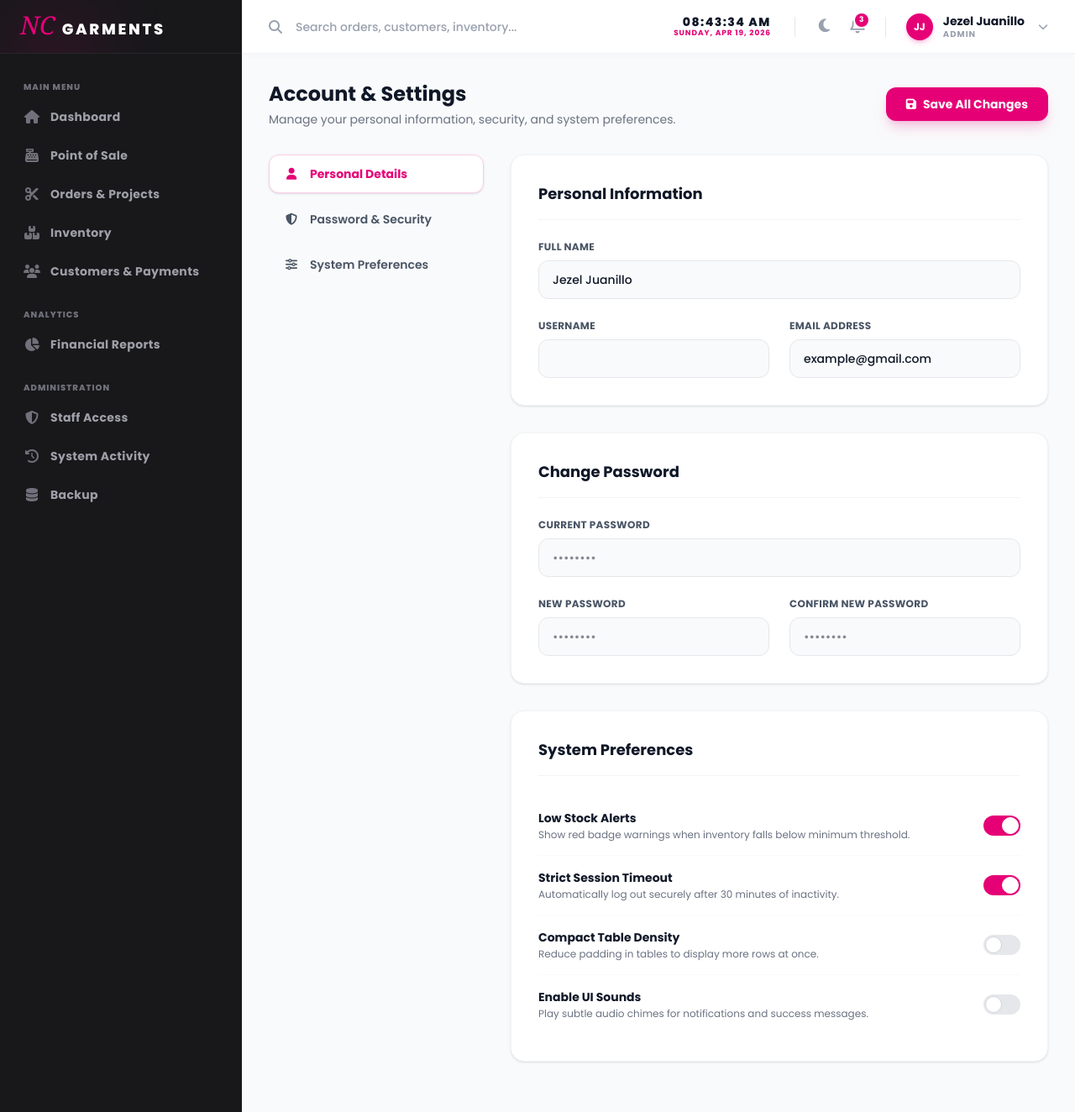
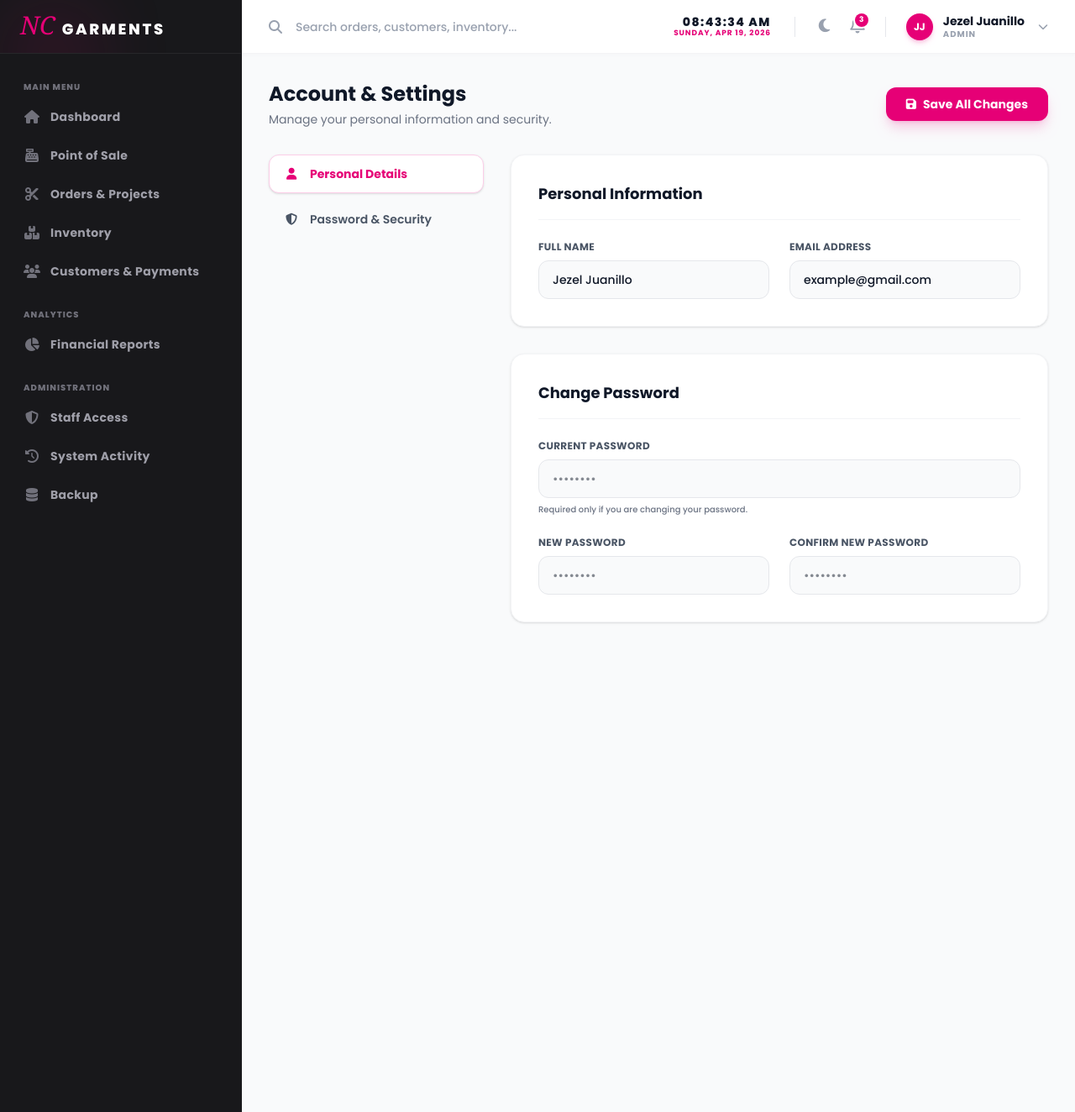
Before and after one commit to KiriyaGraysen/nc_garments, a PHP site: page /nc-garments/settings.php in a window 1280 px wide. Shown: the whole page at 84% size. Run offline with PHP 8.4, Linux system fonts and the light colour scheme; a user stored in the database is signed in; data comes from the database, SQL or seed files in the repository.

Commit message:
Added settings backend and remove some unnecessary settings, fixed code for login

```diff
--- a/settings.php
+++ b/settings.php
@@ -9,9 +9,9 @@ include 'includes/header.php';
     <div class="flex flex-col md:flex-row justify-between items-start md:items-center mb-8 gap-4">
         <div>
             <h2 class="text-2xl font-bold text-gray-900 dark:text-white transition-colors duration-500">Account & Settings</h2>
-            <p class="text-gray-500 dark:text-zinc-400 text-sm mt-1 transition-colors duration-500">Manage your personal information, security, and system preferences.</p>
+            <p class="text-gray-500 dark:text-zinc-400 text-sm mt-1 transition-colors duration-500">Manage your personal information and security.</p>
         </div>
-        <button class="bg-pink-600 hover:bg-pink-700 text-white px-6 py-2.5 rounded-xl text-sm font-bold transition-all duration-300 shadow-lg shadow-pink-600/20 hover:shadow-pink-600/40 flex items-center gap-2 cursor-pointer focus:outline-none">
+        <button id="save-btn" onclick="saveSettings()" class="bg-pink-600 hover:bg-pink-700 text-white px-6 py-2.5 rounded-xl text-sm font-bold transition-all duration-300 shadow-lg shadow-pink-600/20 hover:shadow-pink-600/40 flex items-center gap-2 cursor-pointer focus:outline-none">
             <i class="fa-solid fa-floppy-disk"></i> Save All Changes
         </button>
     </div>
@@ -26,9 +26,6 @@ include 'includes/header.php';
                 <a href="#security" class="settings-nav-link w-full flex items-center gap-3 px-4 py-3 text-gray-600 dark:text-zinc-400 hover:bg-gray-100 dark:hover:bg-zinc-900 rounded-xl font-semibold text-sm transition-all duration-300 text-left border border-transparent">
                     <i class="fa-solid fa-shield-halved w-5 text-center"></i> Password & Security
                 </a>
-                <a href="#system-prefs" class="settings-nav-link w-full flex items-center gap-3 px-4 py-3 text-gray-600 dark:text-zinc-400 hover:bg-gray-100 dark:hover:bg-zinc-900 rounded-xl font-semibold text-sm transition-all duration-300 text-left border border-transparent">
-                    <i class="fa-solid fa-sliders w-5 text-center"></i> System Preferences
-                </a>
             </div>
         </div>
 
@@ -38,19 +35,14 @@ include 'includes/header.php';
                 <h3 class="text-lg font-bold text-gray-900 dark:text-white mb-6 border-b border-gray-100 dark:border-zinc-800 pb-4">Personal Information</h3>
 
                 <div class="grid grid-cols-1 md:grid-cols-2 gap-6">
-                    <div class="md:col-span-2">
+                    <div>
                         <label class="block text-xs font-bold text-gray-600 dark:text-zinc-400 mb-2 uppercase tracking-wide">Full Name</label>
-                        <input type="text" value="<?php echo htmlspecialchars($admin['full_name'] ?? ''); ?>" autocomplete="name" class="w-full px-4 py-3 bg-gray-50 dark:bg-zinc-950 border border-gray-200 dark:border-zinc-800 text-gray-900 dark:text-white rounded-xl focus:outline-none focus:ring-2 focus:ring-pink-500 focus:border-transparent transition-colors duration-500 text-sm font-medium">
-                    </div>
-
-                    <div>
-                        <label class="block text-xs font-bold text-gray-600 dark:text-zinc-400 mb-2 uppercase tracking-wide">Username</label>
-                        <input type="text" value="<?php echo htmlspecialchars($admin['username'] ?? ''); ?>" autocomplete="username" class="w-full px-4 py-3 bg-gray-50 dark:bg-zinc-950 border border-gray-200 dark:border-zinc-800 text-gray-900 dark:text-white rounded-xl focus:outline-none focus:ring-2 focus:ring-pink-500 focus:border-transparent transition-colors duration-500 text-sm font-medium">
+                        <input type="text" id="full_name" value="<?php echo htmlspecialchars($admin['full_name'] ?? ''); ?>" autocomplete="name" class="w-full px-4 py-3 bg-gray-50 dark:bg-zinc-950 border border-gray-200 dark:border-zinc-800 text-gray-900 dark:text-white rounded-xl focus:outline-none focus:ring-2 focus:ring-pink-500 focus:border-transparent transition-colors duration-500 text-sm font-medium">
                     </div>
 
                     <div>
                         <label class="block text-xs font-bold text-gray-600 dark:text-zinc-400 mb-2 uppercase tracking-wide">Email Address</label>
-                        <input type="email" value="<?php echo htmlspecialchars($admin['email'] ?? ''); ?>" autocomplete="email" placeholder="admin@example.com" class="w-full px-4 py-3 bg-gray-50 dark:bg-zinc-950 border border-gray-200 dark:border-zinc-800 text-gray-900 dark:text-white rounded-xl focus:outline-none focus:ring-2 focus:ring-pink-500 focus:border-transparent transition-colors duration-500 text-sm font-medium">
+                        <input type="email" id="email" value="<?php echo htmlspecialchars($admin['email'] ?? ''); ?>" autocomplete="email" placeholder="admin@example.com" class="w-full px-4 py-3 bg-gray-50 dark:bg-zinc-950 border border-gray-200 dark:border-zinc-800 text-gray-900 dark:text-white rounded-xl focus:outline-none focus:ring-2 focus:ring-pink-500 focus:border-transparent transition-colors duration-500 text-sm font-medium">
                     </div>
                 </div>
             </div>
@@ -61,66 +53,19 @@ include 'includes/header.php';
                 <div class="grid grid-cols-1 md:grid-cols-2 gap-6">
                     <div class="md:col-span-2">
                         <label class="block text-xs font-bold text-gray-600 dark:text-zinc-400 mb-2 uppercase tracking-wide">Current Password</label>
-                        <input type="password" autocomplete="new-password" placeholder="••••••••" class="w-full px-4 py-3 bg-gray-50 dark:bg-zinc-950 border border-gray-200 dark:border-zinc-800 text-gray-900 dark:text-white rounded-xl focus:outline-none focus:ring-2 focus:ring-pink-500 focus:border-transparent transition-colors duration-500 text-sm font-medium">
+                        <input type="password" id="current_password" autocomplete="new-password" placeholder="••••••••" class="w-full px-4 py-3 bg-gray-50 dark:bg-zinc-950 border border-gray-200 dark:border-zinc-800 text-gray-900 dark:text-white rounded-xl focus:outline-none focus:ring-2 focus:ring-pink-500 focus:border-transparent transition-colors duration-500 text-sm font-medium">
+                        <p class="text-[10px] font-medium text-gray-500 dark:text-zinc-500 mt-1.5">Required only if you are changing your password.</p>
                     </div>
 
                     <div>
                         <label class="block text-xs font-bold text-gray-600 dark:text-zinc-400 mb-2 uppercase tracking-wide">New Password</label>
-                        <input type="password" autocomplete="new-password" placeholder="••••••••" class="w-full px-4 py-3 bg-gray-50 dark:bg-zinc-950 border border-gray-200 dark:border-zinc-800 text-gray-900 dark:text-white rounded-xl focus:outline-none focus:ring-2 focus:ring-pink-500 focus:border-transparent transition-colors duration-500 text-sm font-medium">
+                        <input type="password" id="new_password" autocomplete="new-password" placeholder="••••••••" class="w-full px-4 py-3 bg-gray-50 dark:bg-zinc-950 border border-gray-200 dark:border-zinc-800 text-gray-900 dark:text-white rounded-xl focus:outline-none focus:ring-2 focus:ring-pink-500 focus:border-transparent transition-colors duration-500 text-sm font-medium">
                     </div>
 
                     <div>
                         <label class="block text-xs font-bold text-gray-600 dark:text-zinc-400 mb-2 uppercase tracking-wide">Confirm New Password</label>
-                        <input type="password" autocomplete="new-password" placeholder="••••••••" class="w-full px-4 py-3 bg-gray-50 dark:bg-zinc-950 border border-gray-200 dark:border-zinc-800 text-gray-900 dark:text-white rounded-xl focus:outline-none focus:ring-2 focus:ring-pink-500 focus:border-transparent transition-colors duration-500 text-sm font-medium">
+                        <input type="password" id="confirm_password" autocomplete="new-password" placeholder="••••••••" class="w-full px-4 py-3 bg-gray-50 dark:bg-zinc-950 border border-gray-200 dark:border-zinc-800 text-gray-900 dark:text-white rounded-xl focus:outline-none focus:ring-2 focus:ring-pink-500 focus:border-transparent transition-colors duration-500 text-sm font-medium">
                     </div>
-                </div>
-            </div>
-
-            <div id="system-prefs" class="settings-section bg-white dark:bg-zinc-900 rounded-2xl shadow-sm border border-gray-100 dark:border-zinc-800 p-6 md:p-8 transition-colors duration-500 scroll-mt-8">
-                <h3 class="text-lg font-bold text-gray-900 dark:text-white mb-6 border-b border-gray-100 dark:border-zinc-800 pb-4">System Preferences</h3>
-
-                <div class="flex items-center justify-between py-4 border-b border-gray-50 dark:border-zinc-800/50">
-                    <div>
-                        <h4 class="text-sm font-bold text-gray-900 dark:text-white">Low Stock Alerts</h4>
-                        <p class="text-xs text-gray-500 dark:text-zinc-400 mt-0.5">Show red badge warnings when inventory falls below minimum threshold.</p>
-                    </div>
-                    <label class="relative inline-flex items-center cursor-pointer">
-                        <input type="checkbox" value="" class="sr-only peer" checked>
-                        <div class="w-11 h-6 bg-gray-200 peer-focus:outline-none peer-focus:ring-2 peer-focus:ring-pink-300 dark:peer-focus:ring-pink-800 rounded-full peer dark:bg-zinc-700 peer-checked:after:translate-x-full peer-checked:after:border-white after:content-[''] after:absolute after:top-[2px] after:left-[2px] after:bg-white after:border-gray-300 after:border after:rounded-full after:h-5 after:w-5 after:transition-all dark:border-gray-600 peer-checked:bg-pink-600"></div>
-                    </label>
-                </div>
-
-                <div class="flex items-center justify-between py-4 border-b border-gray-50 dark:border-zinc-800/50">
-                    <div>
-                        <h4 class="text-sm font-bold text-gray-900 dark:text-white">Strict Session Timeout</h4>
-                        <p class="text-xs text-gray-500 dark:text-zinc-400 mt-0.5">Automatically log out securely after 30 minutes of inactivity.</p>
-                    </div>
-                    <label class="relative inline-flex items-center cursor-pointer">
-                        <input type="checkbox" value="" class="sr-only peer" checked>
-                        <div class="w-11 h-6 bg-gray-200 peer-focus:outline-none peer-focus:ring-2 peer-focus:ring-pink-300 dark:peer-focus:ring-pink-800 rounded-full peer dark:bg-zinc-700 peer-checked:after:translate-x-full peer-checked:after:border-white after:content-[''] after:absolute after:top-[2px] after:left-[2px] after:bg-white after:border-gray-300 after:border after:rounded-full after:h-5 after:w-5 after:transition-all dark:border-gray-600 peer-checked:bg-pink-600"></div>
-                    </label>
-                </div>
-
-                <div class="flex items-center justify-between py-4 border-b border-gray-50 dark:border-zinc-800/50">
-                    <div>
-                        <h4 class="text-sm font-bold text-gray-900 dark:text-white">Compact Table Density</h4>
-                        <p class="text-xs text-gray-500 dark:text-zinc-400 mt-0.5">Reduce padding in tables to display more rows at once.</p>
-                    </div>
-                    <label class="relative inline-flex items-center cursor-pointer">
-                        <input type="checkbox" value="" class="sr-only peer">
-                        <div class="w-11 h-6 bg-gray-200 peer-focus:outline-none peer-focus:ring-2 peer-focus:ring-pink-300 dark:peer-focus:ring-pink-800 rounded-full peer dark:bg-zinc-700 peer-checked:after:translate-x-full peer-checked:after:border-white after:content-[''] after:absolute after:top-[2px] after:left-[2px] after:bg-white after:border-gray-300 after:border after:rounded-full after:h-5 after:w-5 after:transition-all dark:border-gray-600 peer-checked:bg-pink-600"></div>
-                    </label>
-                </div>
-
-                <div class="flex items-center justify-between py-4">
-                    <div>
-                        <h4 class="text-sm font-bold text-gray-900 dark:text-white">Enable UI Sounds</h4>
-                        <p class="text-xs text-gray-500 dark:text-zinc-400 mt-0.5">Play subtle audio chimes for notifications and success messages.</p>
-                    </div>
-                    <label class="relative inline-flex items-center cursor-pointer">
-                        <input type="checkbox" value="" class="sr-only peer">
-                        <div class="w-11 h-6 bg-gray-200 peer-focus:outline-none peer-focus:ring-2 peer-focus:ring-pink-300 dark:peer-focus:ring-pink-800 rounded-full peer dark:bg-zinc-700 peer-checked:after:translate-x-full peer-checked:after:border-white after:content-[''] after:absolute after:top-[2px] after:left-[2px] after:bg-white after:border-gray-300 after:border after:rounded-full after:h-5 after:w-5 after:transition-all dark:border-gray-600 peer-checked:bg-pink-600"></div>
-                    </label>
                 </div>
             </div>
 
@@ -128,50 +73,159 @@ include 'includes/header.php';
     </div>
 </main>
 
+<div id="global-alert-modal" class="fixed inset-0 z-[90] hidden flex items-center justify-center p-4">
+    <div class="absolute inset-0 bg-black/60 backdrop-blur-sm transition-opacity" onclick="closeGlobalAlert()"></div>
+    <div class="relative bg-white dark:bg-zinc-900 rounded-2xl w-full max-w-sm shadow-2xl overflow-hidden flex flex-col border border-gray-100 dark:border-zinc-800 transform scale-95 opacity-0 transition-all duration-200" id="global-alert-box">
+        <div class="p-6 text-center">
+            <div id="global-alert-icon-wrapper" class="w-16 h-16 bg-pink-100 dark:bg-pink-500/20 text-pink-600 dark:text-pink-400 rounded-full flex items-center justify-center mx-auto mb-4 text-2xl border border-pink-200 dark:border-pink-500/30">
+                <i id="global-alert-icon" class="fa-solid fa-circle-info"></i>
+            </div>
+            <h3 id="global-alert-title" class="text-xl font-bold text-gray-900 dark:text-white mb-2">Notice</h3>
+            <p id="global-alert-msg" class="text-sm font-medium text-gray-600 dark:text-zinc-400 leading-relaxed whitespace-pre-wrap"></p>
+        </div>
+        <div class="px-6 py-4 border-t border-gray-100 dark:border-zinc-800 bg-gray-50/50 dark:bg-zinc-950/30 flex justify-center">
+            <button onclick="closeGlobalAlert()" class="bg-pink-600 hover:bg-pink-700 text-white px-8 py-2.5 rounded-xl text-sm font-bold shadow-md shadow-pink-600/20 focus:outline-none transition-all w-full">Got it</button>
+        </div>
+    </div>
+</div>
+
 <script>
+    // --- GLOBAL MODAL OVERRIDES ---
+    function customAlert(message, title = "Notice", type = "info") {
+        const modal = document.getElementById('global-alert-modal');
+        const box = document.getElementById('global-alert-box');
+        const msgEl = document.getElementById('global-alert-msg');
+        const titleEl = document.getElementById('global-alert-title');
+        const iconWrapper = document.getElementById('global-alert-icon-wrapper');
+        const icon = document.getElementById('global-alert-icon');
+
+        msgEl.textContent = message;
+        titleEl.textContent = title;
+
+        iconWrapper.className = "w-16 h-16 rounded-full flex items-center justify-center mx-auto mb-4 text-2xl border ";
+        if (type === "error") {
+            iconWrapper.className += "bg-rose-100 dark:bg-rose-500/20 text-rose-600 dark:text-rose-400 border-rose-200 dark:border-rose-500/30";
+            icon.className = "fa-solid fa-circle-xmark";
+        } else if (type === "success") {
+            iconWrapper.className += "bg-emerald-100 dark:bg-emerald-500/20 text-emerald-600 dark:text-emerald-400 border-emerald-200 dark:border-emerald-500/30";
+            icon.className = "fa-solid fa-circle-check";
+        } else if (type === "warning") {
+            iconWrapper.className += "bg-amber-100 dark:bg-amber-500/20 text-amber-600 dark:text-amber-400 border-amber-200 dark:border-amber-500/30";
+            icon.className = "fa-solid fa-triangle-exclamation";
+        } else {
+            iconWrapper.className += "bg-pink-100 dark:bg-pink-500/20 text-pink-600 dark:text-pink-400 border-pink-200 dark:border-pink-500/30";
+            icon.className = "fa-solid fa-circle-info";
+        }
+
+        modal.classList.remove('hidden');
+        setTimeout(() => {
+            box.classList.remove('scale-95', 'opacity-0');
+            box.classList.add('scale-100', 'opacity-100');
+        }, 10);
+    }
+
+    function closeGlobalAlert() {
+        const modal = document.getElementById('global-alert-modal');
+        const box = document.getElementById('global-alert-box');
+        box.classList.remove('scale-100', 'opacity-100');
+        box.classList.add('scale-95', 'opacity-0');
+        setTimeout(() => modal.classList.add('hidden'), 200);
+    }
+
+    // 🚨 BACKEND SAVING LOGIC
+    async function saveSettings() {
+        const btn = document.getElementById('save-btn');
+        const originalText = btn.innerHTML;
+
+        const fullName = document.getElementById('full_name').value.trim();
+        const email = document.getElementById('email').value.trim();
+        const currentPassword = document.getElementById('current_password').value;
+        const newPassword = document.getElementById('new_password').value;
+        const confirmPassword = document.getElementById('confirm_password').value;
+
+        if (!fullName || !email) {
+            customAlert("Full Name and Email Address cannot be blank.", "Missing Required Fields", "error");
+            return;
+        }
+
+        if (newPassword !== '' && newPassword !== confirmPassword) {
+            customAlert("Your new passwords do not match. Please retype them carefully.", "Password Mismatch", "error");
+            return;
+        }
+
+        if (newPassword !== '' && currentPassword === '') {
+            customAlert("You must enter your Current Password to set a new one.", "Verification Required", "warning");
+            return;
+        }
+
+        btn.innerHTML = '<i class="fa-solid fa-spinner fa-spin"></i> Saving...';
+        btn.disabled = true;
+
+        try {
+            const response = await fetch('actions/save_settings.php', {
+                method: 'POST',
+                headers: { 'Content-Type': 'application/json' },
+                body: JSON.stringify({
+                    full_name: fullName,
+                    email: email,
+                    current_password: currentPassword,
+                    new_password: newPassword
+                })
+            });
+
+            const data = await response.json();
+
+            if (data.status === 'success') {
+                customAlert('Your account settings have been successfully updated!', 'Settings Saved', 'success');
+
+                // Clear out the password fields if they were used
+                document.getElementById('current_password').value = '';
+                document.getElementById('new_password').value = '';
+                document.getElementById('confirm_password').value = '';
+
+                // Update the UI header name without refreshing
+                const nameDisplays = document.querySelectorAll('.text-sm.font-bold.text-gray-900');
+                if(nameDisplays.length > 0) nameDisplays[nameDisplays.length-1].textContent = fullName;
+
+            } else {
+                customAlert(data.message, 'Update Failed', 'error');
+            }
+        } catch (error) {
+            customAlert('A network error occurred while trying to save.', 'System Error', 'error');
+        } finally {
+            btn.innerHTML = originalText;
+            btn.disabled = false;
+        }
+    }
+
     // 🚨 DYNAMIC SIDEBAR HIGHLIGHT LOGIC (SCROLLSPY)
     document.addEventListener("DOMContentLoaded", function() {
         const navLinks = document.querySelectorAll('.settings-nav-link');
         const sections = document.querySelectorAll('.settings-section');
 
-        // Function to style the active link
         function setActiveLink(activeId) {
             navLinks.forEach(link => {
                 const targetId = link.getAttribute('href').substring(1);
-
                 if (targetId === activeId) {
-                    // Make it Pink/Active
                     link.classList.remove('text-gray-600', 'dark:text-zinc-400', 'hover:bg-gray-100', 'dark:hover:bg-zinc-900', 'border-transparent');
                     link.classList.add('bg-white', 'dark:bg-zinc-900', 'border-pink-200', 'dark:border-pink-900/50', 'text-pink-600', 'dark:text-pink-500', 'shadow-sm', 'font-bold');
                     link.classList.remove('font-semibold');
                 } else {
-                    // Make it Gray/Inactive
                     link.classList.add('text-gray-600', 'dark:text-zinc-400', 'hover:bg-gray-100', 'dark:hover:bg-zinc-900', 'border-transparent', 'font-semibold');
                     link.classList.remove('bg-white', 'dark:bg-zinc-900', 'border-pink-200', 'dark:border-pink-900/50', 'text-pink-600', 'dark:text-pink-500', 'shadow-sm', 'font-bold');
                 }
             });
         }
 
-        // Setup the Intersection Observer to watch scrolling
-        const observerOptions = {
-            root: null, // use the viewport
-            rootMargin: '-20% 0px -70% 0px', // Trigger when section is near the top
-            threshold: 0
-        };
-
+        const observerOptions = { root: null, rootMargin: '-20% 0px -70% 0px', threshold: 0 };
         const observer = new IntersectionObserver((entries) => {
             entries.forEach(entry => {
-                if (entry.isIntersecting) {
-                    setActiveLink(entry.target.id);
-                }
+                if (entry.isIntersecting) setActiveLink(entry.target.id);
             });
         }, observerOptions);
 
-        sections.forEach(section => {
-            observer.observe(section);
-        });
+        sections.forEach(section => observer.observe(section));
 
-        // Also handle manual clicks for instant feedback
         navLinks.forEach(link => {
             link.addEventListener('click', function() {
                 const targetId = this.getAttribute('href').substring(1);
```
Also changed, not shown: actions/login.php (+5 -2 lines), actions/process_recovery.php (+5 -5 lines), actions/save_settings.php (added, +114 -0 lines), index.php (+39 -2 lines).
